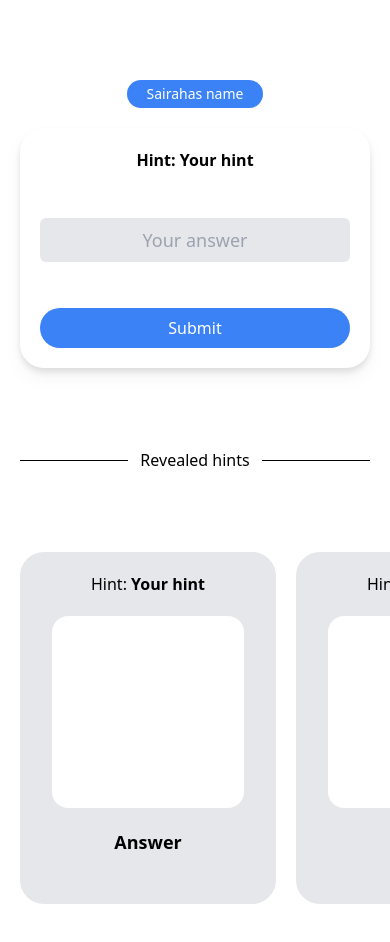
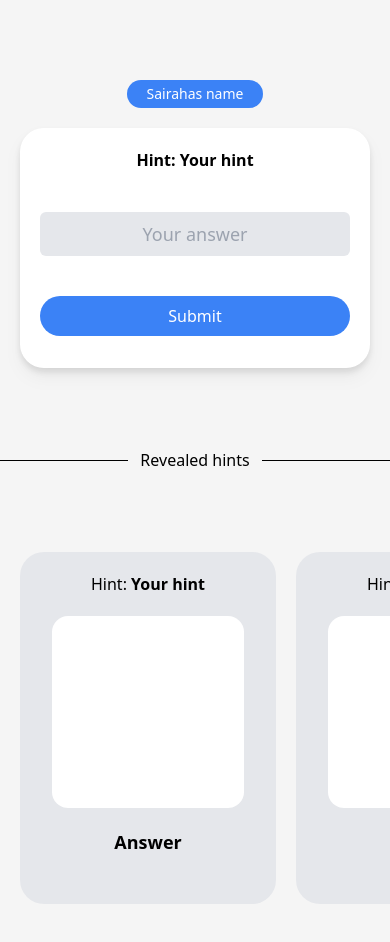
Before and after one commit to Lostjerome/sairahas, a Vue app: page / in a window 390 px wide. Shown: the top 942 px of the page. After the commit the page ends 904 px from the top, so only its background shows below. Built offline with nearby package versions, Linux system fonts and the light colour scheme.

Commit message:
:lipstick: Styled UI

```diff
--- a/src/App.vue
+++ b/src/App.vue
@@ -2,27 +2,21 @@
 import InputCard from "./components/input-card.vue";
 import HintCard from "./components/hint-card.vue";
 import Pill from "./components/pill.vue";
+import Label from "./components/revealed-hints-label.vue";
+import CardsContainer from "./layouts/cards-container.vue";
 </script>
 
 <template>
-  <div class="px-5">
-    <div class="mt-20" />
+  <div class="px-5 my-20">
     <div class="w-full max-w-xl m-auto flex flex-col items-center text-center">
       <Pill>Sairahas name</Pill>
       <InputCard />
     </div>
-    <div
-      class="flex w-full md:w-[90%] m-auto justify-center items-center space-x-3 md:space-x-5 my-20"
-    >
-      <div class="h-[1px] w-full bg-black"></div>
-      <div class="whitespace-nowrap">Revealed hints</div>
-      <div class="h-[1px] w-full bg-black"></div>
-    </div>
   </div>
-  <div class="flex space-x-5 overflow-auto px-5">
+  <Label />
+  <CardsContainer>
     <HintCard />
     <HintCard />
     <HintCard />
-  </div>
-  <div class="mt-20" />
+  </CardsContainer>
 </template>
--- a/src/components/input-card.vue
+++ b/src/components/input-card.vue
@@ -1,7 +1,7 @@
 <script setup></script>
 <template>
   <div
-    class="h-60 w-full bg-white drop-shadow-lg rounded-3xl p-5 flex flex-col justify-between"
+    class="h-60 w-full bg-white drop-shadow-lg rounded-3xl p-5 pb-8 md:p-5 flex flex-col justify-between"
   >
     <p class="font-bold">Hint: {{ "Your hint" }}</p>
     <input
--- /dev/null
+++ b/src/components/revealed-hints-label.vue
@@ -0,0 +1,9 @@
+<template>
+  <div
+    class="flex w-full md:w-[90%] m-auto justify-center items-center space-x-3 md:space-x-5 my-20"
+  >
+    <div class="h-[1px] w-full bg-black"></div>
+    <div class="whitespace-nowrap">Revealed hints</div>
+    <div class="h-[1px] w-full bg-black"></div>
+  </div>
+</template>
--- /dev/null
+++ b/src/layouts/cards-container.vue
@@ -0,0 +1,3 @@
+<template>
+  <div class="flex space-x-5 overflow-auto px-5"><slot></slot></div>
+</template>
--- a/src/style.css
+++ b/src/style.css
@@ -1,3 +1,7 @@
 @tailwind base;
 @tailwind components;
 @tailwind utilities;
+
+body {
+  background-color: #f5f5f5;
+}
```
